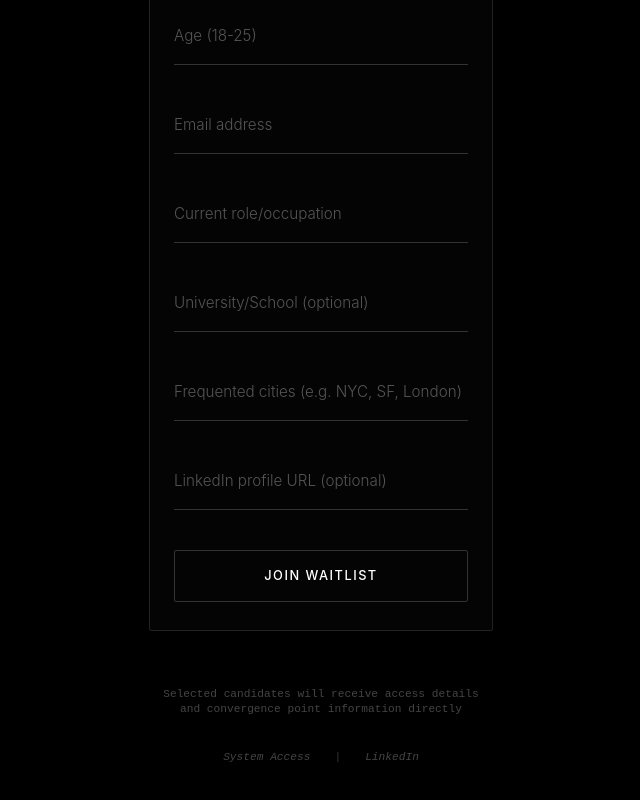
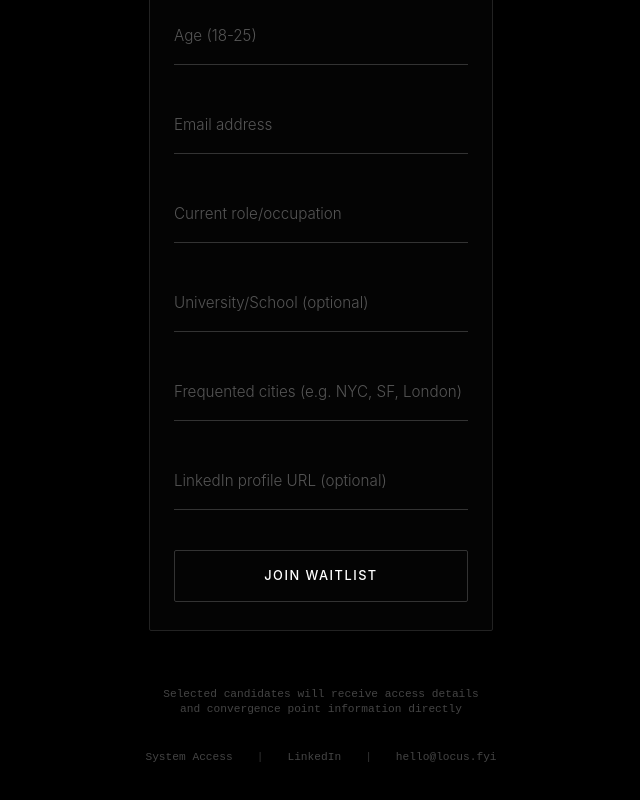
Before and after one commit to CalebBennett-Harper/locus, a Next.js app: page / in a window 1280 px wide. Shown: the part 1150-1950 px from the top of the page, without its empty margins (319-959 px from the left). Built offline with nearby package versions, Linux system fonts and the light colour scheme; no server answers.

Commit message:
add professional email contact and Vercel Analytics tracking

```diff
--- a/components/LandingPage.jsx
+++ b/components/LandingPage.jsx
@@ -254,15 +254,61 @@ export default function LandingPage() {
           and convergence point information directly
         </div>
 
-        <div className="admin-footer-link" style={{ display: 'flex', justifyContent: 'center', gap: '24px', marginTop: '32px' }}>
-          <a href="/admin/login">System Access</a>
+        <div style={{
+          fontFamily: 'JetBrains Mono, monospace',
+          fontSize: '0.7rem',
+          color: '#444444',
+          textAlign: 'center',
+          lineHeight: 1.4,
+          marginTop: '32px',
+          paddingBottom: '20px',
+          display: 'flex',
+          justifyContent: 'center',
+          gap: '24px'
+        }}>
+          <a
+            href="/admin/login"
+            style={{
+              color: '#444444',
+              textDecoration: 'none',
+              transition: 'color 0.3s ease',
+              fontStyle: 'normal',
+              whiteSpace: 'nowrap'
+            }}
+            onMouseEnter={(e) => e.target.style.color = '#777'}
+            onMouseLeave={(e) => e.target.style.color = '#444444'}
+          >
+            System Access
+          </a>
           <span style={{ color: '#333333' }}>|</span>
           <a
             href="https://www.linkedin.com/company/locus-fyi/about/"
             target="_blank"
             rel="noopener noreferrer"
+            style={{
+              color: '#444444',
+              textDecoration: 'none',
+              transition: 'color 0.3s ease',
+              fontStyle: 'normal'
+            }}
+            onMouseEnter={(e) => e.target.style.color = '#777'}
+            onMouseLeave={(e) => e.target.style.color = '#444444'}
           >
             LinkedIn
+          </a>
+          <span style={{ color: '#333333' }}>|</span>
+          <a
+            href="mailto:hello@locus.fyi"
+            style={{
+              color: '#444444',
+              textDecoration: 'none',
+              transition: 'color 0.3s ease',
+              fontStyle: 'normal'
+            }}
+            onMouseEnter={(e) => e.target.style.color = '#777'}
+            onMouseLeave={(e) => e.target.style.color = '#444444'}
+          >
+            hello@locus.fyi
           </a>
         </div>
       </div>
```
Also changed, not shown: package.json (+8 -7 lines), pages/_app.js (+2 -0 lines), 1 other file (tests, documents, lock files or other folders).
